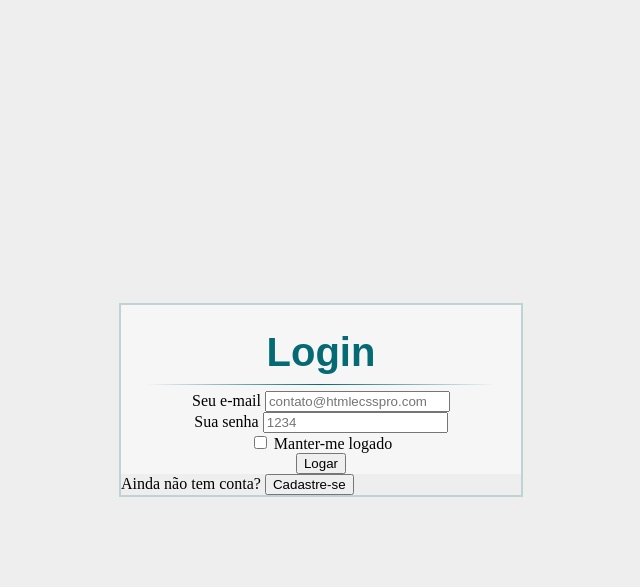
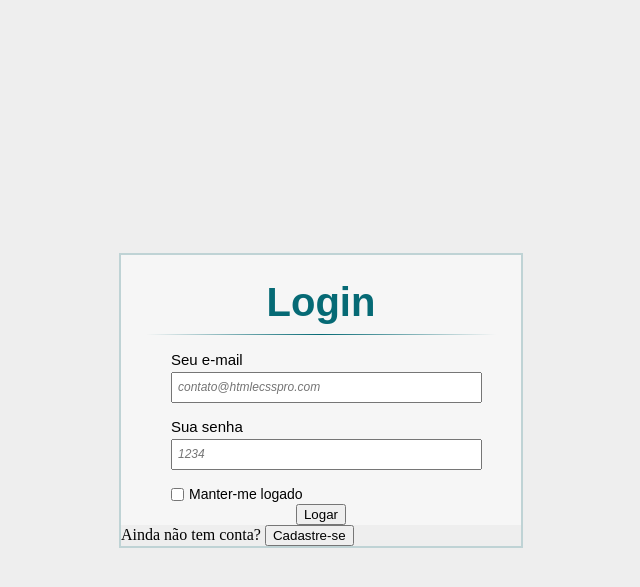
Before and after one commit to profKalil/senac, a PHP site: page / in a window 1280 px wide. Shown: the top 587 px of the page, without its empty margins (319-959 px from the left). Run offline with PHP 8.4, Linux system fonts and the light colour scheme.

Commit message:
Update estilo.css

```diff
--- a/aula26/desafio/estilo.css
+++ b/aula26/desafio/estilo.css
@@ -39,6 +39,7 @@ body, html {
     position: relative;
     margin-bottom: 10px;
 }
+
 .login label {
     font-size: 40px;
     font-family: Arial, Helvetica, sans-serif;
@@ -47,6 +48,7 @@ body, html {
     padding: 0;
     margin-bottom: 5px;
 }
+
 .login::after {
     background: linear-gradient(to right, transparent, #066A75, transparent);
     content: "";
@@ -56,3 +58,41 @@ body, html {
     position: absolute;
     left: 0;
 }
+
+.email, .senha {
+    width: 300px;
+    margin-top: 5px;
+    padding: 5px;
+}
+
+.label_email_senha {
+    font-family: Arial, Helvetica, sans-serif;
+    font-size: 15px;
+}
+
+.input_email_senha{
+    margin-top: 3px;
+    width: 100%;
+    height: 25px;
+    font-family: Arial, Helvetica, sans-serif;
+    padding-left: 5px;
+    font-size: 12px;
+}
+
+input::placeholder  {
+   font-style: italic;
+}
+
+.manter {
+    width: 88%;
+    margin-top: 10px;
+    padding: 0;
+    display: flex;
+    align-items: center;
+}
+
+.manter label {
+    font-family: Arial, Helvetica, sans-serif;
+    font-size: 14px;
+    margin-left: 2px;
+}
```
